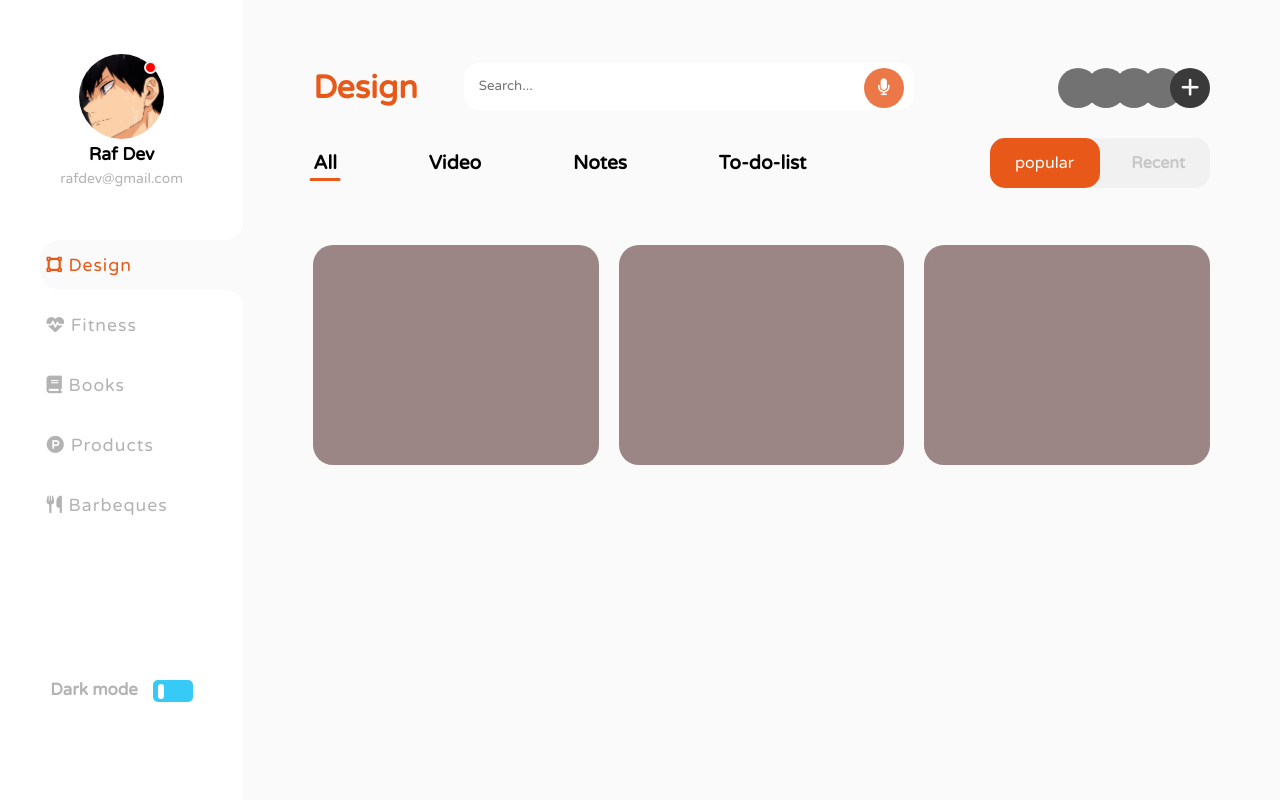
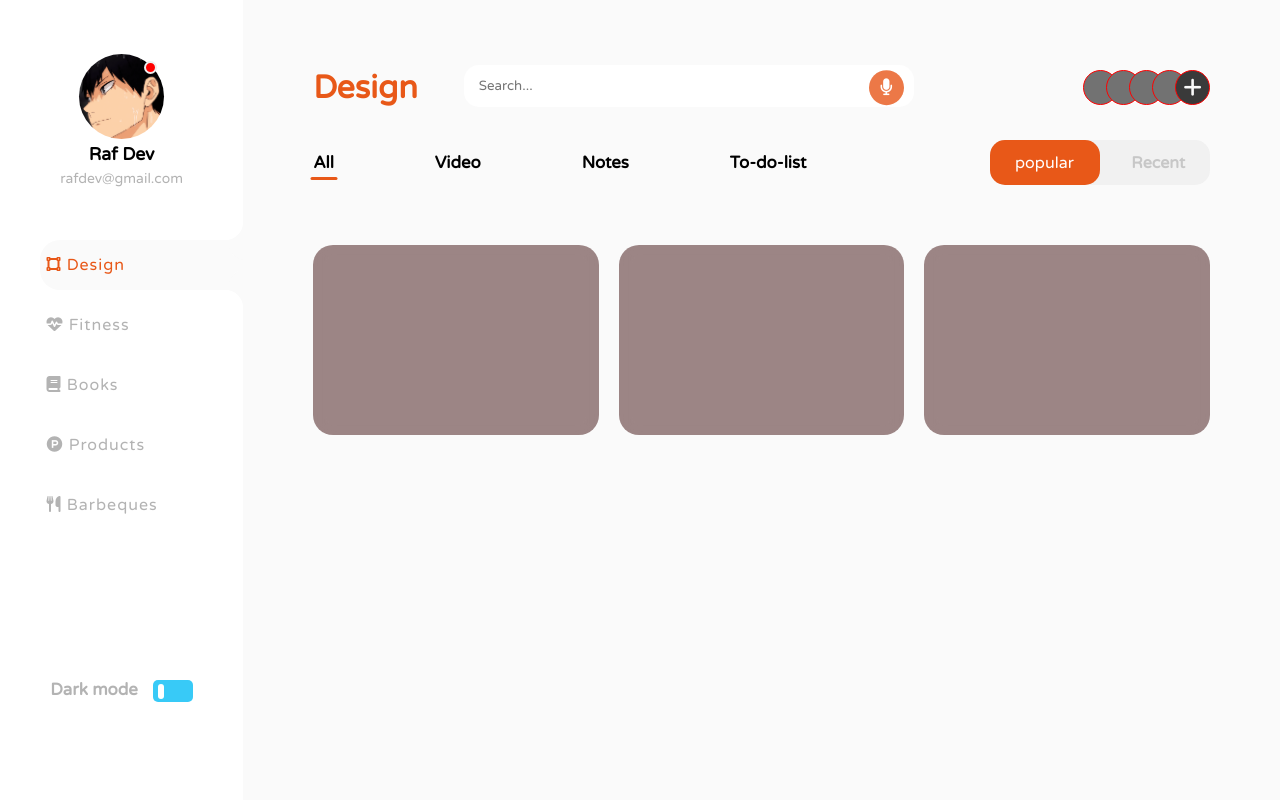
Before and after one commit to 99Rafick/Marketing-Agency-Dashboard, a plain HTML site: page index.html in a window 1280 px wide. Drawn offline with Linux system fonts and the light colour scheme.

Commit message:
la transition marche oklm

```diff
--- a/assets/css/style.css
+++ b/assets/css/style.css
@@ -183,7 +183,6 @@ body .container aside{
 .container aside .aside-nav ul li{
     height: 50px;
     width: 180px;
-    font-size: 1.1em;
     display: flex;
     align-items: center;
     gap: 10px;
@@ -274,7 +273,7 @@ body .container aside{
 
 .container main .header form{
     width: max-content;
-    height: 50px;
+    height: 45px;
     position: relative;
 }
 
@@ -292,13 +291,13 @@ body .container aside{
     position: absolute;
     top: 50%;
     right: 10px;
-    width: 40px;
-    height: 40px;
+    width: 35px;
+    height: 35px;
     font-size: 1.05em;
     color: white;
     border:  none;
     background-color: var(--primary-light-color);
-    transform: translateY(-50%);
+    transform: translateY(-51%);
     border-radius: 50%;
 }
 
@@ -310,12 +309,13 @@ body .container aside{
 
 
 .container main .header .members span{
-    width: 40px;
-    height: 40px;
+    width: 35px;
+    height: 35px;
     border-radius: 50%;
     background-color: rgb(114, 114, 114);
     display: inline-block;
     margin-left: -12px;
+    border: 1px solid red;
 }
 
 
@@ -343,7 +343,7 @@ body .container aside{
 
 .container main .hero-navigation ul li{
     position: relative;
-    font-size: 1.2em;
+    font-size: 1.05em;
     font-weight: bold;
     color: var(--black);
 }
@@ -373,7 +373,7 @@ body .container aside{
 .container main .hero-navigation .filter{
     position: relative;
     width: 220px;
-    height: 50px;
+    height: 45px;
     border-radius: 15px;
     background-color: #f1f1f1;
     display: flex;
@@ -456,7 +456,8 @@ body .container aside{
 .container main .main-content .section .content-child{
     transition:  0.3s ease-in;
     transform-style: preserve-3d;
-
+    transform: rotate(0) rotateY(-72deg);
+    opacity: 0;
 }
 
 .container main .main-content .section.inactive .content-child{
@@ -472,26 +473,11 @@ body .container aside{
 }
 
 
-/* @keyframes animate {
-    0%{
-        transform: rotateX(0) rotateY(-72deg);
-        opacity: 0.1;
-    }
-
-    0%{
-        transform: rotateX(0) rotateY(0deg);
-        opacity: 1;
-    }
-} */
-
-
-
-
 .container main .main-content .section .content-child{
     background-color: rgba(53, 53, 53, 0.171);
     backdrop-filter: blur(10px);
     border-radius: 20px;
-    height: 220px;
+    height: 190px;
 }
 
 
--- a/assets/js/app.js
+++ b/assets/js/app.js
@@ -53,10 +53,10 @@ navLinks.forEach((element, k) => {
         let section = Sections[k].parentNode.querySelector('.active');
         section.classList.remove('active');
         let inactive = Sections[k].parentNode.querySelector('.inactive');
+        section.classList.add('inactive');
         if(inactive != null){
             inactive.classList.remove('inactive');
         }
-        section.classList.add('inactive');
 
         Sections[k].classList.add('active')
 
```
